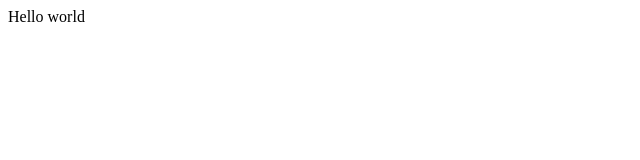
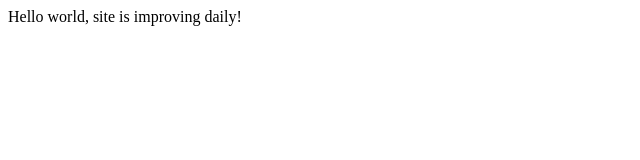
Before and after one commit to lucas-cochrane/lucas-cochrane.github.io, a plain HTML site: page index.html in a window 1280 px wide. Shown: the whole page, without its empty margins (0-640 px from the left). Drawn offline with Linux system fonts and the light colour scheme.

Commit message:
small mods

```diff
--- a/index.html
+++ b/index.html
@@ -1,6 +1,6 @@
 <html>
 <header><title>This is title.</title></header>
 <body>
-Hello world
+Hello world, site is improving daily!
 </body>
 </html>
```
